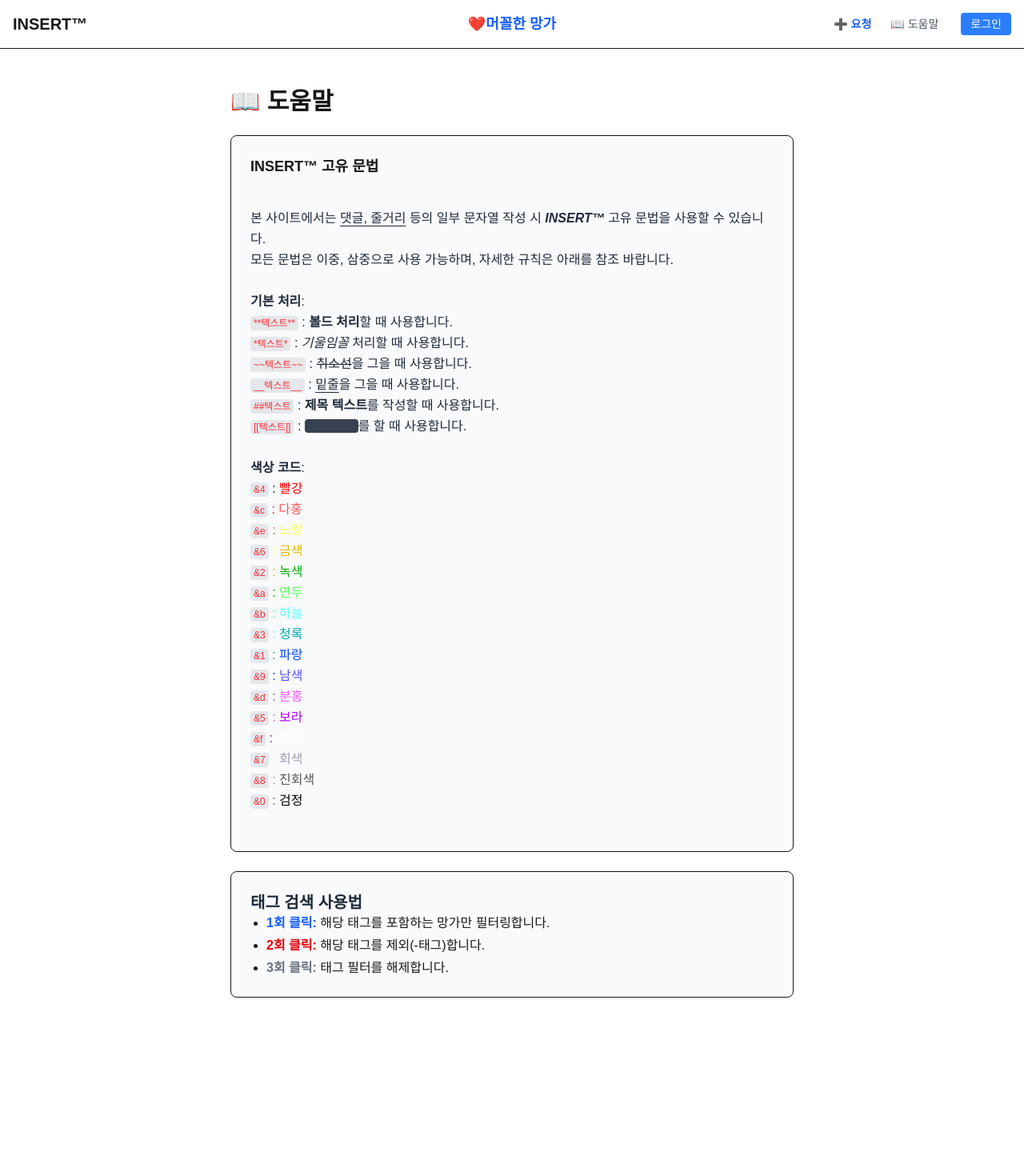
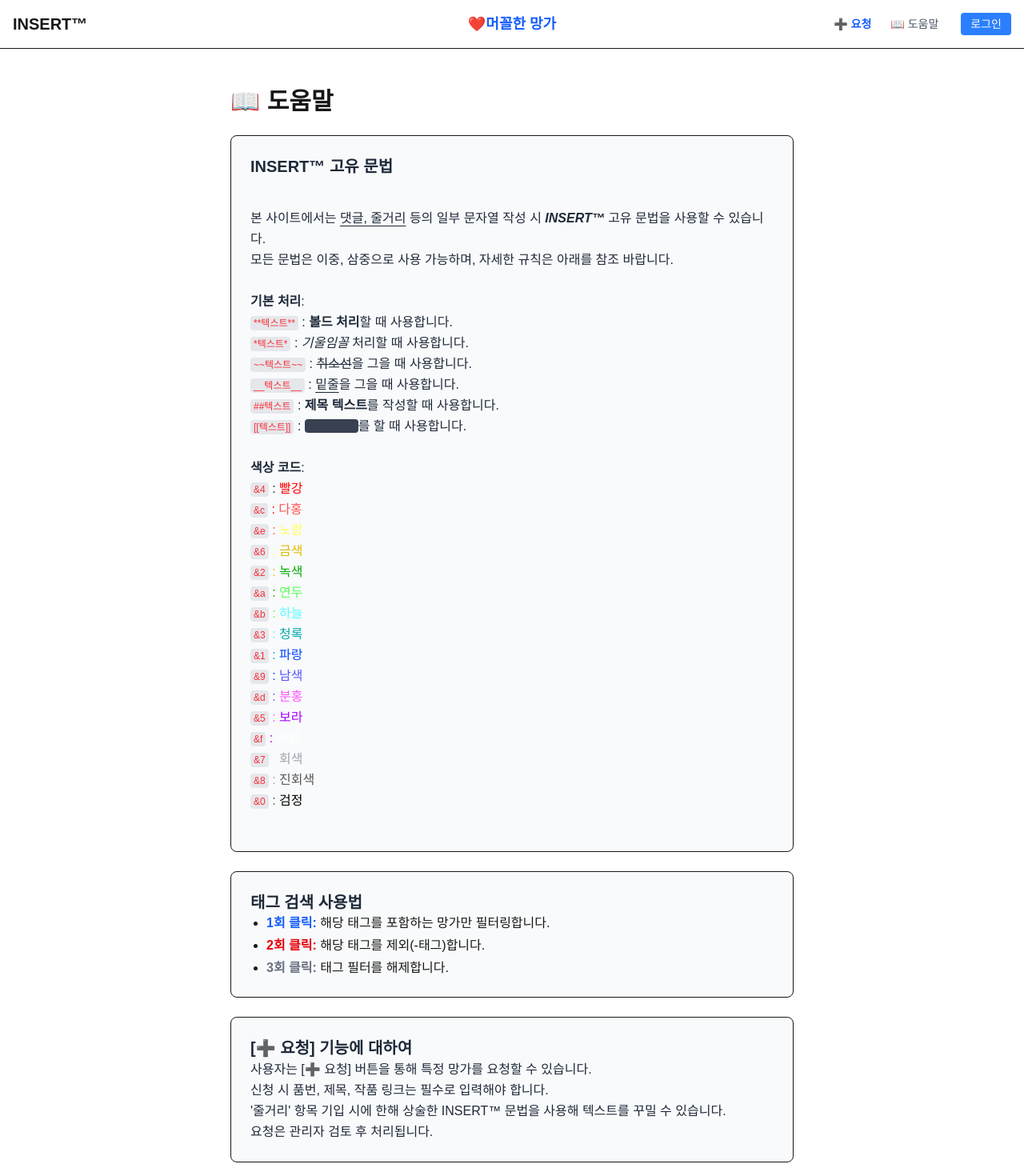
Before and after one commit to Kefe0727/INSERT, a Next.js app: page /guide in a window 1280 px wide. Shown: the top 1470 px of the page at 80% size. Before the commit the page ends 1319 px from the top, so only its background shows below. Built offline with nearby package versions, Linux system fonts and the light colour scheme; no server answers.

Commit message:
도움말 수정

```diff
--- a/src/app/guide/page.tsx
+++ b/src/app/guide/page.tsx
@@ -44,7 +44,7 @@ export default function GuidePage() {
         <main className="max-w-3xl mx-auto p-8">
             <h1 className="text-3xl font-bold mb-6">📖 도움말 </h1>
             <section className="border p-6 rounded-lg bg-gray-50 dark:bg-gray-900 dark:text-gray-300 mb-6">
-                <h2 className="text-lg font-bold mb-3">INSERT™ 고유 문법</h2>
+                <h2 className="font-bold text-xl text-gray-800 dark:text-gray-300 mb-3">INSERT™ 고유 문법</h2>
                 <div className="prose text-m text-gray-800 dark:text-gray-300 whitespace-pre-line leading-relaxed" dangerouslySetInnerHTML={{ __html: parsedGuideText }} >
                 </div>
             </section>
@@ -56,6 +56,17 @@ export default function GuidePage() {
                     <li><span className="font-semibold text-gray-500">3회 클릭:</span> 태그 필터를 해제합니다.</li>
                 </ul>
             </section>
+            <section className="border p-6 rounded-lg bg-gray-50 dark:bg-gray-900 dark:text-gray-300 mb-6">
+                <h3 className="font-bold text-xl text-gray-800 dark:text-gray-300 text-base">[➕ 요청] 기능에 대하여</h3>
+                <div className="prose text-m text-gray-800 dark:text-gray-300 whitespace-pre-line leading-relaxed">
+                    <p>
+                        사용자는 [➕ 요청] 버튼을 통해 특정 망가를 요청할 수 있습니다. <br></br>
+                        신청 시 품번, 제목, 작품 링크는 필수로 입력해야 합니다.<br></br>
+                        '줄거리' 항목 기입 시에 한해 상술한 INSERT™ 문법을 사용해 텍스트를 꾸밀 수 있습니다.<br></br>
+                        요청은 관리자 검토 후 처리됩니다.
+                    </p>
+                </div>
+            </section>
         </main>
     );
 }
```
